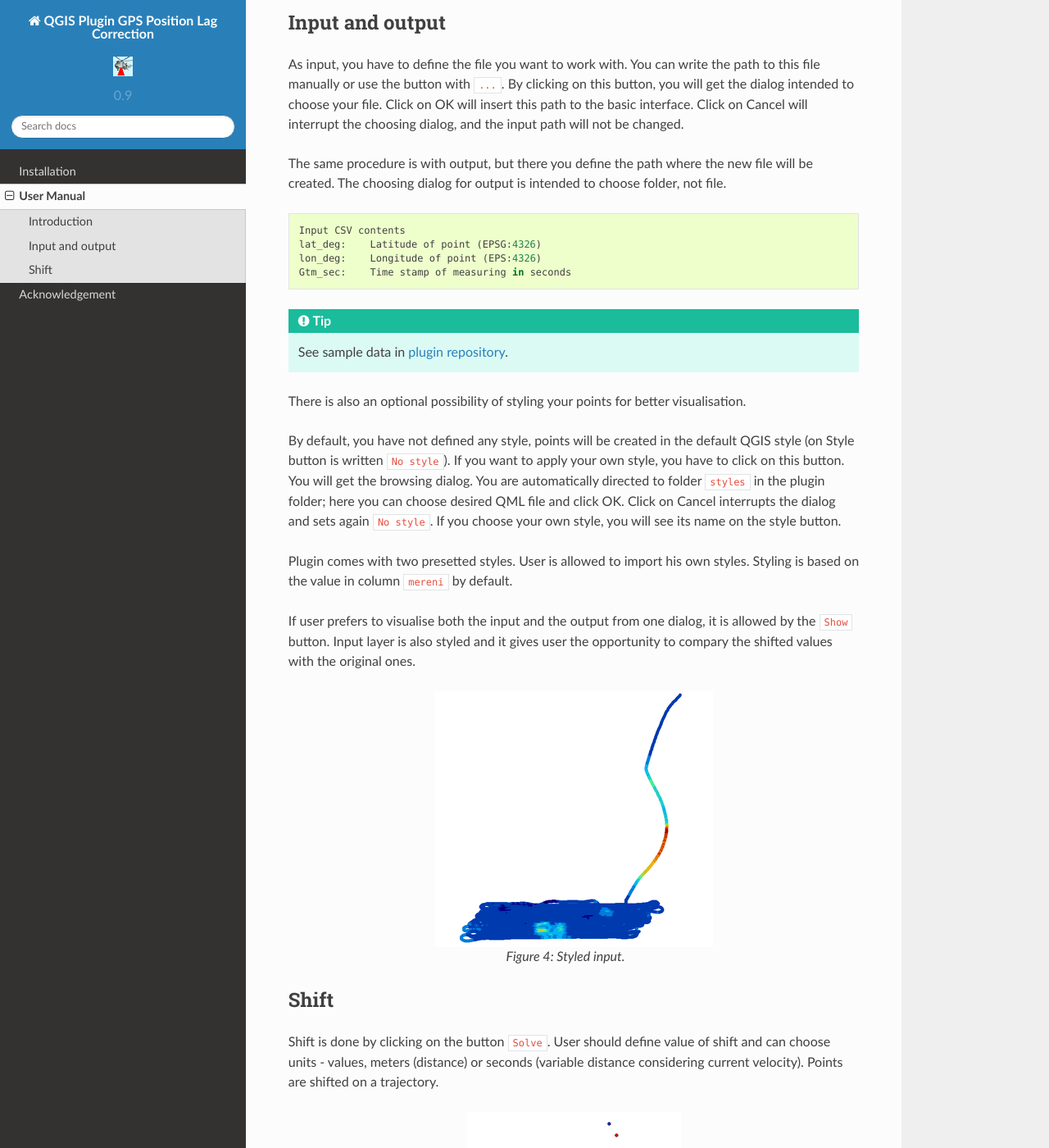
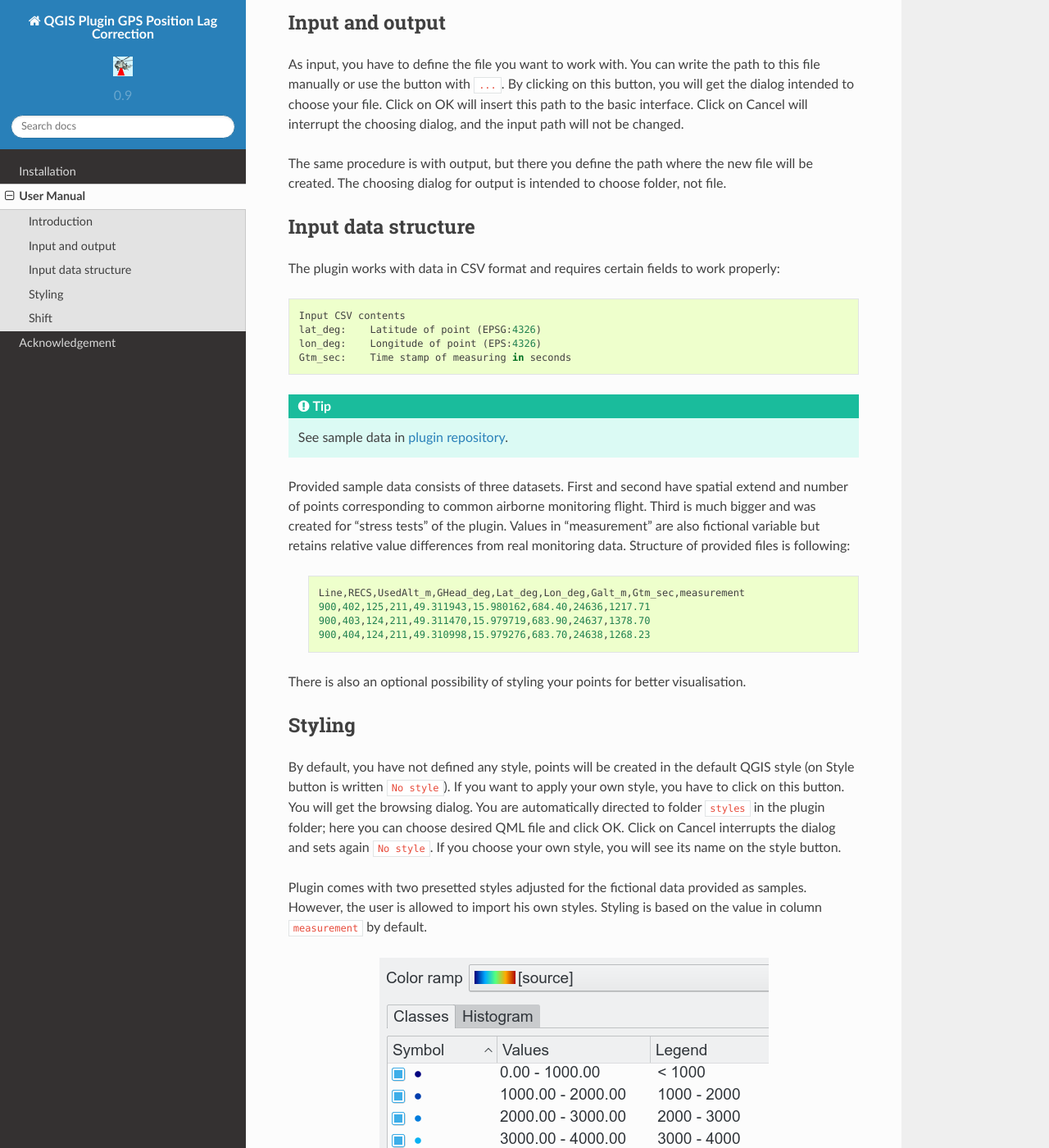
Before and after one commit to ctu-geoforall-lab/qgis-position-lag-correction-plugin, a Sphinx documentation site: the page built from docs/source/user-manual.rst, in a window 1280 px wide and 1400 px high, scrolled down 1591 px. Shown: the whole window at 82% size. Built offline with Sphinx 7.4.7 and the Read the Docs theme 2.0.0, drawn with Linux system fonts in a browser that asks for light colours; formulas are drawn with MathJax 3; some of the changed text lies outside the part shown.

Commit message:
updated manual
added new sections etc.

```diff
--- a/docs/source/user-manual.rst
+++ b/docs/source/user-manual.rst
@@ -39,6 +39,11 @@ the path where the new file will be created.
 The choosing dialog for output is intended to
 choose folder, not file.
 
+Input data structure
+----------------
+
+The plugin works with data in CSV format and requires certain fields to work properly:
+
 ::
 
    Input CSV contents
@@ -49,38 +54,38 @@ choose folder, not file.
 .. tip:: See sample data in `plugin repository
          <https://github.com/ctu-geoforall-lab/qgis-position-lag-correction-plugin/tree/master/sample_data>`__.
 
-There is also an optional possibility of styling your points
-for better visualisation.
+Provided sample data consists of three datasets. First and second have spatial extend and number of points corresponding to common airborne monitoring flight. Third is much bigger and was created for "stress tests" of the plugin. Values in "measurement" are also fictional variable but retains relative value differences from real monitoring data. Structure of provided files is following:
 
-By default, you have not defined any style, points will be created in
-the default QGIS style (on Style button is written ``No style``). If
-you want to apply your own style, you have to click on this
-button. You will get the browsing dialog.  You are automatically
-directed to folder ``styles`` in the plugin folder; here you can
-choose desired QML file and click OK. Click on Cancel interrupts the dialog
-and sets again ``No style``.  If you choose your own style, you will
-see its name on the style button.
+  ::
 
-Plugin comes with two presetted styles. User is allowed to import his
-own styles. Styling is based on the value in column ``mereni`` by
-default.
+    Line,RECS,UsedAlt_m,GHead_deg,Lat_deg,Lon_deg,Galt_m,Gtm_sec,measurement
+    900,402,125,211,49.311943,15.980162,684.40,24636,1217.71
+    900,403,124,211,49.311470,15.979719,683.90,24637,1378.70
+    900,404,124,211,49.310998,15.979276,683.70,24638,1268.23
 
-If user prefers to visualise both the input and the output from one
-dialog, it is allowed by the ``Show`` button. Input layer is also
-styled and it gives user the opportunity to compary the shifted values
-with the original ones.
+There is also an optional possibility of styling your points for better visualisation.
 
-.. figure:: images/screenshot-styled.png
+Styling
+----------------
 
-   Styled input.
+By default, you have not defined any style, points will be created in the default QGIS style (on Style button is written ``No style``). If you want to apply your own style, you have to click on this button. You will get the browsing dialog.  You are automatically directed to folder ``styles`` in the plugin folder; here you can choose desired QML file and click OK. Click on Cancel interrupts the dialog and sets again ``No style``.  If you choose your own style, you will see its name on the style button.
+
+Plugin comes with two presetted styles adjusted for the fictional data provided as samples. However, the user is allowed to import his own styles. Styling is based on the value in column ``measurement`` by default.
+
+.. figure:: images/005_style_example.png
+
+   Predefined style example.
+
+If user prefers to visualise both the input and the output from one dialog, it is allowed by the ``Show`` button. Input layer is also styled and it gives user the opportunity to compare the shifted values with the original ones.
+
+.. figure:: images/004_data_shift_example.png
+
+   Comparison of two screenshots - upper is original, lower is shifted.
 
 Shift
 -----
 
-Shift is done by clicking on the button ``Solve``. User should define
-value of shift and can choose units - values, meters (distance) or
-seconds (variable distance considering current velocity). Points are
-shifted on a trajectory.
+Shift is done by clicking on the button ``Solve``. User should define value of shift and can choose units - values, meters (distance) or seconds (variable distance considering current velocity). Points are shifted on a trajectory.
 
 .. figure:: images/screenshot-shifted.png
 
```
